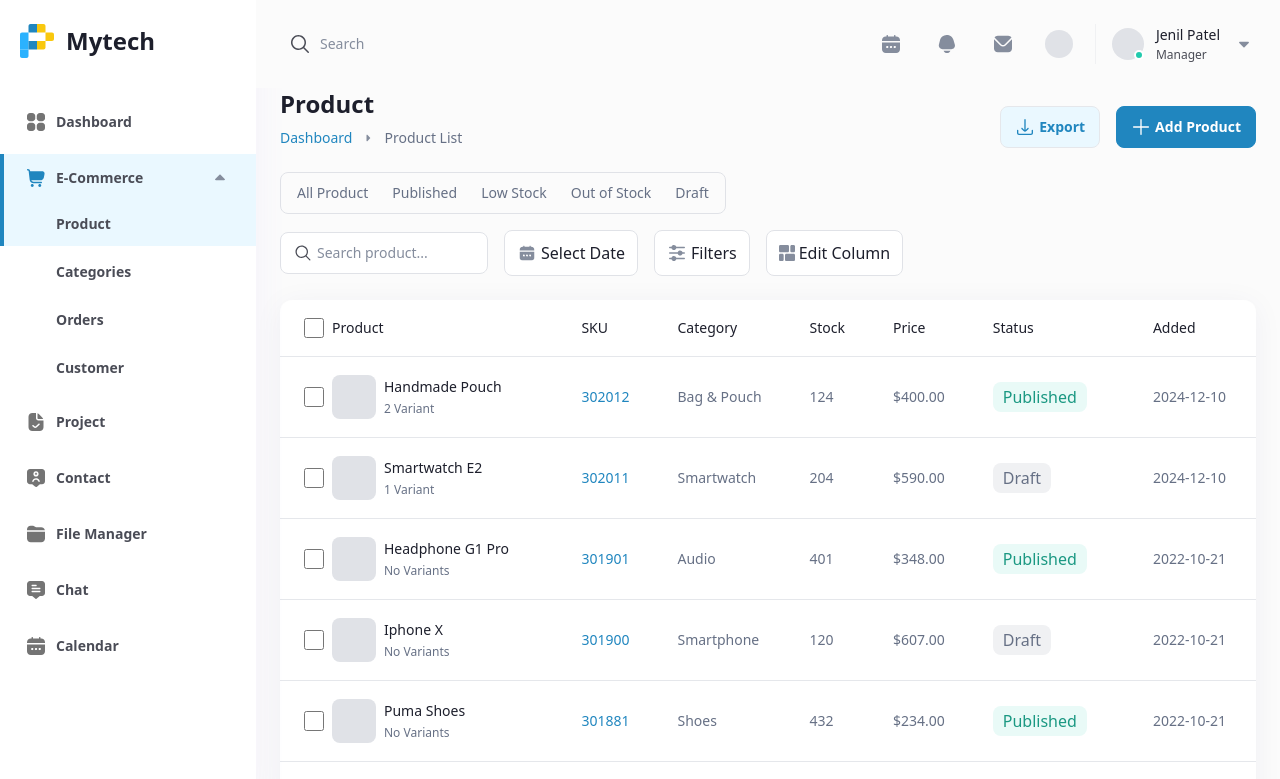
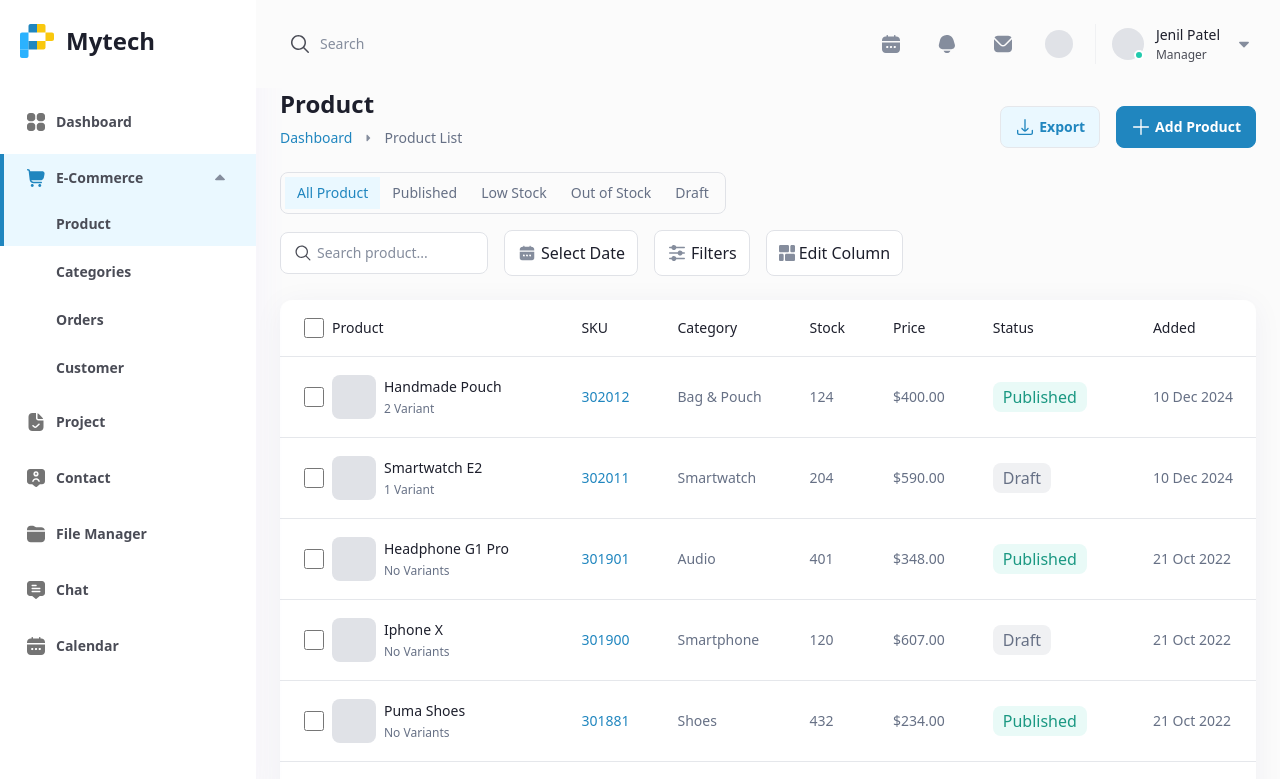
Before and after one commit to SisodiyaAakash/mytech, a Next.js app: page /products in a window 1280 px wide. Shown: the top 779 px of the page. Built offline with nearby package versions, Linux system fonts and the light colour scheme.

Commit message:
Have added the filter functionality in the status toggler & search filter for the product name and Updated the date format from 2024-12-10 to 10 Dec 2024

```diff
--- a/app/products/page.js
+++ b/app/products/page.js
@@ -11,6 +11,9 @@ export default function Product() {
   const [productStatus, setProductStatus] = useState({});
   const [selectedProducts, setSelectedProducts] = useState(new Set());
   const [viewProduct, setViewProduct] = useState(null);
+  const [searchQuery, setSearchQuery] = useState("");
+  const [filteredProducts, setFilteredProducts] = useState([]);
+  const [activeStatus, setActiveStatus] = useState(null);
   const router = useRouter();
 
   useEffect(() => {
@@ -29,6 +32,26 @@ export default function Product() {
     fetchData();
   }, []);
 
+  useEffect(() => {
+    let result = products;
+
+    if (searchQuery) {
+      result = result.filter(
+        (product) =>
+          product.name.toLowerCase().includes(searchQuery.toLowerCase()) ||
+          product.details.sku.toLowerCase().includes(searchQuery.toLowerCase())
+      );
+    }
+
+    if (activeStatus) {
+      result = result.filter(
+        (product) => product.details.statusId === activeStatus
+      );
+    }
+
+    setFilteredProducts(result);
+  }, [searchQuery, activeStatus, products]);
+
   // Handle product selection
   const handleProductSelection = (productId) => {
     setSelectedProducts((prev) => {
@@ -44,10 +67,12 @@ export default function Product() {
 
   // Handle Select All
   const handleSelectAll = () => {
-    if (selectedProducts.size === products.length) {
+    if (selectedProducts.size === filteredProducts.length) {
       setSelectedProducts(new Set());
     } else {
-      setSelectedProducts(new Set(products.map((product) => product.id)));
+      setSelectedProducts(
+        new Set(filteredProducts.map((product) => product.id))
+      );
     }
   };
 
@@ -60,7 +85,7 @@ export default function Product() {
 
     const csvData = [
       ["Product", "SKU", "Category", "Stock", "Price", "Status", "Added"],
-      ...products
+      ...filteredProducts
         .filter((product) => selectedProducts.has(product.id))
         .map((product) => [
           product.name,
@@ -125,6 +150,16 @@ export default function Product() {
   // Handle Close Modal
   const handleCloseModal = () => {
     setViewProduct(null); // Close the modal by resetting the product
+  };
+
+  // Handle Search Change
+  const handleSearchChange = (e) => {
+    setSearchQuery(e.target.value);
+  };
+
+  // Handle Status Filter
+  const handleStatusFilter = (statusId) => {
+    setActiveStatus(statusId === activeStatus ? null : statusId);
   };
 
   return (
@@ -200,13 +235,25 @@ export default function Product() {
         {/* Filter Area */}
         <div className="filter-area py-6 flex flex-wrap items-center justify-between gap-4 w-full">
           <ul className="status-list rounded-lg border border-[#E0E2E7] p-1 flex items-center">
-            <li className="active text-sm font-medium bg-transparent text-[#667085] hover:bg-[#EAF8FF] hover:text-[#2086BF] px-3 py-1.5 cursor-pointer duration-500">
+            <li
+              className={`text-sm font-medium hover:bg-[#EAF8FF] hover:text-[#2086BF] px-3 py-1.5 cursor-pointer duration-500 ${
+                !activeStatus
+                  ? "bg-[#EAF8FF] text-[#2086BF]"
+                  : "bg-transparent text-[#667085]"
+              }`}
+              onClick={() => handleStatusFilter(null)}
+            >
               All Product
             </li>
             {Object.values(productStatus).map((status) => (
               <li
-                className="text-sm font-medium bg-transparent text-[#667085] hover:bg-[#EAF8FF] hover:text-[#2086BF] px-3 py-1.5 cursor-pointer duration-500"
+                className={`text-sm font-medium hover:bg-[#EAF8FF] hover:text-[#2086BF] px-3 py-1.5 cursor-pointer duration-500 ${
+                  activeStatus === status.id
+                    ? "bg-[#EAF8FF] text-[#2086BF]"
+                    : "bg-transparent text-[#667085]"
+                }`}
                 key={status.id}
+                onClick={() => handleStatusFilter(status.id)}
               >
                 {status.name}
               </li>
@@ -224,6 +271,8 @@ export default function Product() {
               />
               <input
                 type="search"
+                value={searchQuery}
+                onChange={handleSearchChange}
                 placeholder="Search product..."
                 className="text-sm font-medium outline-0 bg-transparent flex-grow placeholder:text-[#858D9D]"
               />
@@ -308,7 +357,7 @@ export default function Product() {
               </tr>
             </thead>
             <tbody>
-              {products.map((product) => (
+              {filteredProducts.map((product) => (
                 <tr
                   key={product.id}
                   className={`bg-white border-[#EAF8FF] ${
@@ -382,8 +431,16 @@ export default function Product() {
                     </span>
                   </td>
                   <td className="px-6 py-[18px] border-b text-nowrap text-sm font-medium text-[#667085]">
-                    {product.details.addedDate}
+                    {new Date(product.details.addedDate).toLocaleDateString(
+                      "en-GB",
+                      {
+                        day: "2-digit",
+                        month: "short",
+                        year: "numeric",
+                      }
+                    )}
                   </td>
+
                   <td className="px-6 py-[18px] border-b text-nowrap">
                     <div className="flex justify-end gap-2">
                       <button
@@ -455,7 +512,7 @@ export default function Product() {
           </div>
         </div>
 
-        {/* Modal for Viewing Product */}
+        {/* Modal for viewing product details */}
         {viewProduct && (
           <div className="fixed inset-0 bg-black bg-opacity-50 flex justify-center items-center backdrop-blur-md z-50">
             <div className="bg-white rounded shadow-lg p-6 w-1/2">
```
